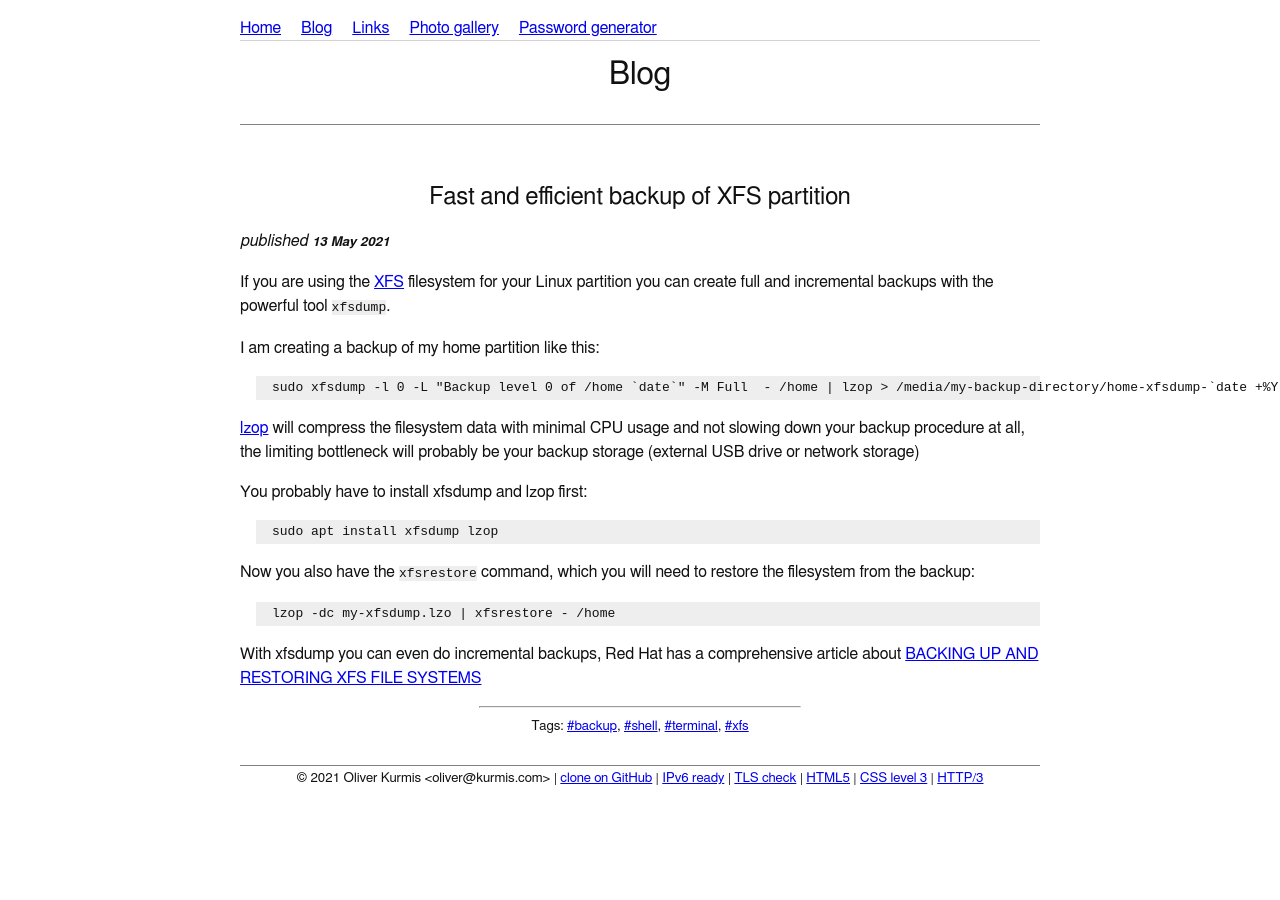
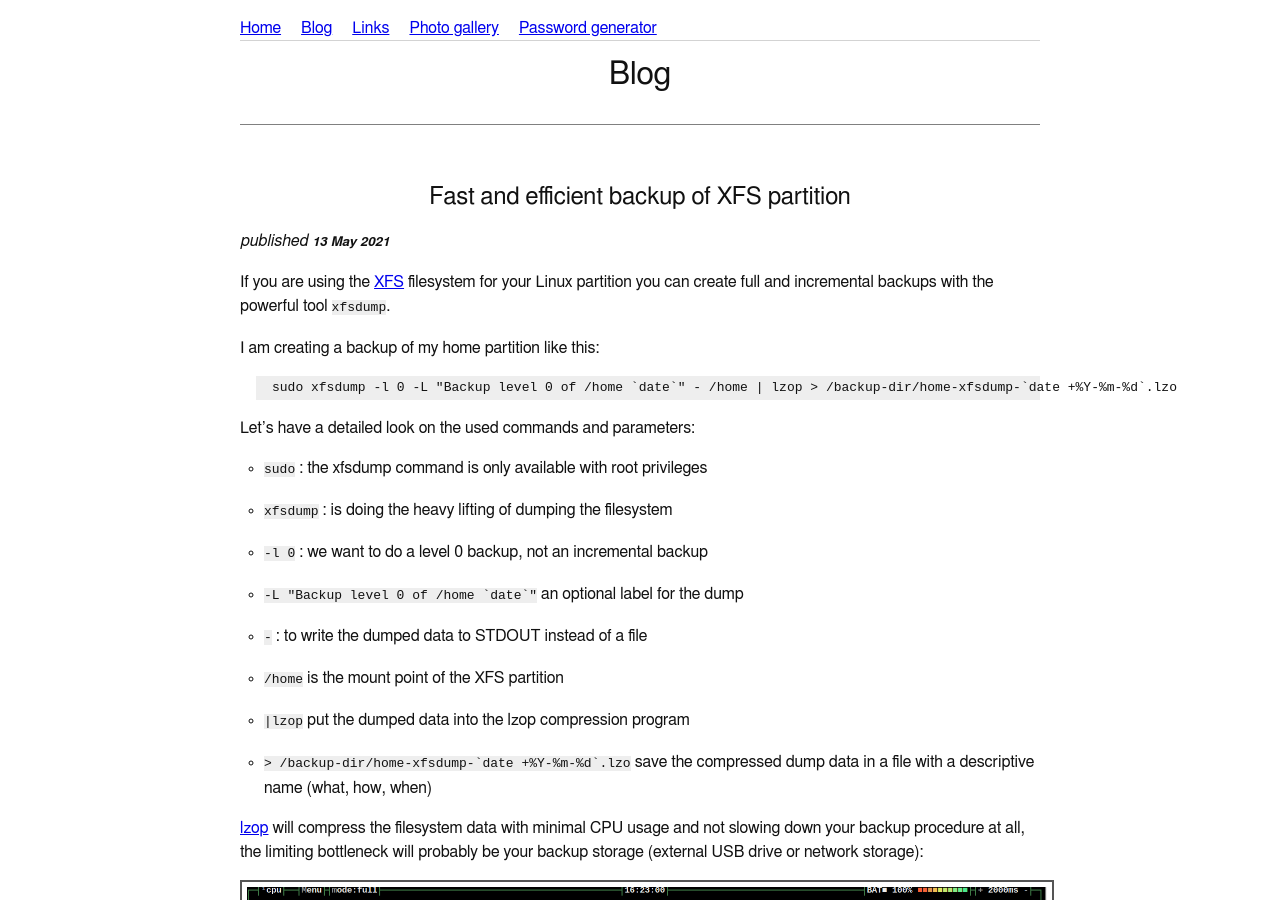
Before and after one commit to oliworx/oliworx.github.com, a Jekyll site: the page built from _posts/2021-05-13-xfsdump-backup-partition.md, in a window 1280 px wide and 900 px high. Built offline with Jekyll 4.4.1, drawn with Linux system fonts in a browser that asks for light colours.

Commit message:
Update xfsdump blog post

````diff
--- a/_posts/2021-05-13-xfsdump-backup-partition.md
+++ b/_posts/2021-05-13-xfsdump-backup-partition.md
@@ -8,9 +8,24 @@ If you are using the [XFS](https://en.wikipedia.org/wiki/XFS) filesystem for you
 
 I am creating a backup of my home partition like this:
 
-    sudo xfsdump -l 0 -L "Backup level 0 of /home `date`" -M Full  - /home | lzop > /media/my-backup-directory/home-xfsdump-`date +%Y-%m-%d`.lzo
+    sudo xfsdump -l 0 -L "Backup level 0 of /home `date`" - /home | lzop > /backup-dir/home-xfsdump-`date +%Y-%m-%d`.lzo
 
-[lzop](https://www.lzop.org/) will compress the filesystem data with minimal CPU usage and not slowing down your backup procedure at all, the limiting bottleneck will probably be your backup storage (external USB drive or network storage)
+Let's have a detailed look on the used commands and parameters:
+
+ * `sudo` : the xfsdump command is only available with root privileges
+ * `xfsdump` : is doing the heavy lifting of dumping the filesystem
+ * `-l 0` : we want to do a level 0 backup, not an incremental backup
+ * ```-L "Backup level 0 of /home `date`"``` an optional label for the dump
+ * `-` : to write the dumped data to STDOUT instead of a file
+ * `/home` is the mount point of the XFS partition
+ * `|lzop` put the dumped data into the lzop compression program
+ * ```> /backup-dir/home-xfsdump-`date +%Y-%m-%d`.lzo``` save the compressed dump data in a file with a descriptive name (what, how, when)
+
+[lzop](https://www.lzop.org/) will compress the filesystem data with minimal CPU usage and not slowing down your backup
+procedure at all, the limiting bottleneck will probably be your backup storage (external USB drive or network storage):
+
+[![xfsdump load](/img/xfsdump-load.png){:width="100%" style="padding: 5px; border: 2px solid #555"}](/img/xfsdump-load.png)
+
 
 You probably have to install xfsdump and lzop first:
 
````
Also changed, not shown: tag/backup.md (added, +6 -0 lines), tag/terminal.md (added, +6 -0 lines), tag/xfs.md (added, +6 -0 lines), img/xfsdump-load.png (added).
